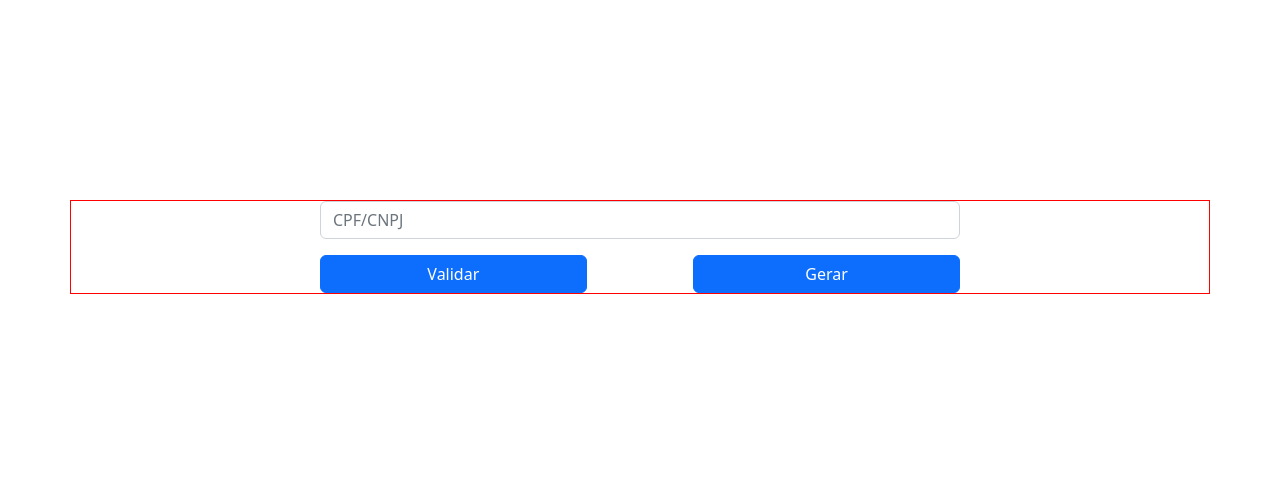
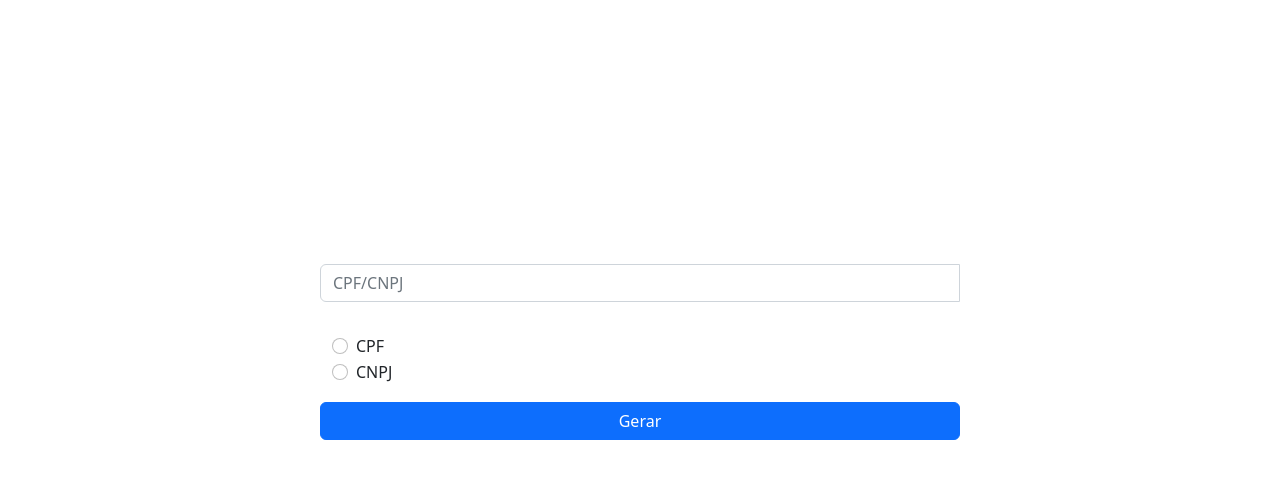
Before and after one commit to raimota/Gerador-Validador-CPF_CNPJ, a Flask app: page / in a window 1280 px wide. Shown: the top 479 px of the page. Run offline with Flask 2, Linux system fonts and the light colour scheme; some libraries are stand-ins or nearby versions.

Commit message:
Finalizando, falta alguns ajustes

```diff
--- a/app/controllers/main.py
+++ b/app/controllers/main.py
@@ -1,8 +1,32 @@
-from flask import render_template
+from app.controllers.cod import cpf,cnpj
+from flask import render_template, request
 from app import app
 from app.models.forms import Campos
+import pyperclip as pc
 
-@app.route('/')
+@app.route('/', methods=["GET","POST"])
 def index():
     form = Campos()
-    return render_template('index.html',form=form)
+    if form.validate_on_submit():
+        op = str(form.es.data)
+        print(form.es)
+        if (len(op) == 11):
+            print('Caiu no CPF')
+            result = cpf.valida_cpf(op)
+            valido = 1 if result else 0
+            return render_template('index.html',form=form, valido=valido, dado=op),200
+        elif (len(op) > 11):
+            print('Caiu no CNPJ')
+            result = cnpj.valida_cnpj(op)
+            valido = 1 if result else 0
+            return render_template('index.html',form=form, valido=valido, dado=op),200
+        else:
+            print(f'CAiu: {request.form["op"]}')
+            if request.form["op"] == 'cpf':
+                return render_template('index.html',form=form, valido=cpf.valida_cpf(cpf.gerar_cpf()),dado=cpf.gerar_cpf()),200
+            else:
+                dado = cnpj.gerar_cnpj()
+                print(dado)
+                return render_template('index.html',form=form, valido=cnpj.valida_cnpj(cnpj.gerar_cnpj()), dado=dado),200
+
+    return render_template('index.html',form=form),200
--- a/app/models/forms.py
+++ b/app/models/forms.py
@@ -1,7 +1,6 @@
-from msilib.schema import Class
 from flask_wtf import FlaskForm
 from wtforms import StringField
 from wtforms.validators import DataRequired
 
 class Campos(FlaskForm):
-    es = StringField('es',validators=[DataRequired()])
+    es = StringField('es')
--- a/app/static/index.css
+++ b/app/static/index.css
@@ -2,21 +2,12 @@
     margin: 0 auto;
     width: 90vw;
     margin-top: 25vh;
-    border: 1px solid red;
+    padding-top: 5%;
 }
 
 .box{
     margin: 0 auto;
     width: 50vw;
-}
-
-.centraliza{
-    margin: 0 auto;
-    margin-top: 15%;
-    text-align: center;
-    width: 90vw;
-    border: 1px solid red;
-    display: block;
 }
 
 body{
@@ -28,3 +19,7 @@
     margin-left: 23vw;
     text-align: center;
 }
+
+a{
+    text-decoration: none;
+}
--- a/app/templates/index.html
+++ b/app/templates/index.html
@@ -12,28 +12,61 @@
     <script src="https://cdn.jsdelivr.net/npm/bootstrap@5.2.0-beta1/dist/js/bootstrap.bundle.min.js"
         integrity="sha384-pprn3073KE6tl6bjs2QrFaJGz5/SUsLqktiwsUTF55Jfv3qYSDhgCecCxMW52nD2"
         crossorigin="anonymous"></script>
-    {% block link %}
+
+    <script src="https://ajax.googleapis.com/ajax/libs/jquery/2.1.1/jquery.min.js"></script>
+    <script src="https://cdnjs.cloudflare.com/ajax/libs/jquery.mask/1.14.10/jquery.mask.js"></script>
+
+    <script src="{{ url_for('static', filename='mask.js')}}"></script>
+
     <link rel="stylesheet" href="{{ url_for('static', filename='index.css')}}">
-    {% endblock %}
+
     <title>GV-CPF/CNPJ</title>
 </head>
 
 <body>
     {% block content %}
     <section class="container">
-        <div class="mb-3 col-sm-12 box">
-            {{form.es(class='form-control', placeholder="CPF/CNPJ", id="formFileLg")}}
-        </div>
+        <form action="" method="post">
+            {{ form.csrf_token }}
+            <div class="mb-3 col-sm-12 box input-group">
+                {% if valido == 1 and form.es.data != 0 %}
+                    {{form.es(class='cpfOuCnpj form-control is-valid', id='cpfOuCnpj', placeholder="CPF/CNPJ", value=dado)}}
+                {% elif valido == 0 and form.es.data != 0 %}
+                    {{form.es(class='cpfOuCnpj form-control is-invalid',id='cpfOuCnpj', placeholder="CPF/CNPJ")}}
+                {% else %}
+                    {{form.es(class='cpfOuCnpj form-control',id='cpfOuCnpj', placeholder="CPF/CNPJ")}}
+                {% endif %}
+                <br>
+            </div>
 
-        <div class="row mx-auto box">
-            <button class="btn btn-primary col-sm-5">Validar</button>
-            <div class="col-sm-2 mb-2"></div>
-            <button class="btn btn-primary col-sm-5">Gerar</button>
-        </div>
+            <div class="row mx-auto box">
 
+                <button class="btn btn-primary col-sm-12" id="validar" value="validar">Validar</button>
+                <p></p>
+                <div id="hide">
+                    <div class="form-check col-sm-12">
+                        <input class="form-check-input" type="radio" name="op" id="flexRadioDefault1" value="cpf"
+                            >
+                        <label class="form-check-label" for="flexRadioDefault1">
+                            CPF
+                        </label>
+                    </div>
+                    <div class="form-check col-sm-12">
+                        <input class="form-check-input" type="radio" name="op" id="flexRadioDefault2" value="cnpj">
+                        <label class="form-check-label" for="flexRadioDefault2">
+                            CNPJ
+                        </label>
+                    </div>
+                </div>
+                <p></p>
+                <button class="btn btn-primary col-sm-12" id="gerar" value="Gerar">Gerar</button>
+
+            </div>
+        </form>
     </section>
 
     {% endblock %}
 </body>
+<script src="{{ url_for('static', filename='hd_btn.js')}}"></script>
 
 </html>
```
Also changed, not shown: app/static/hd_btn.js (added, +44 -0 lines), app/templates/base.html (deleted, +0 -26 lines).
